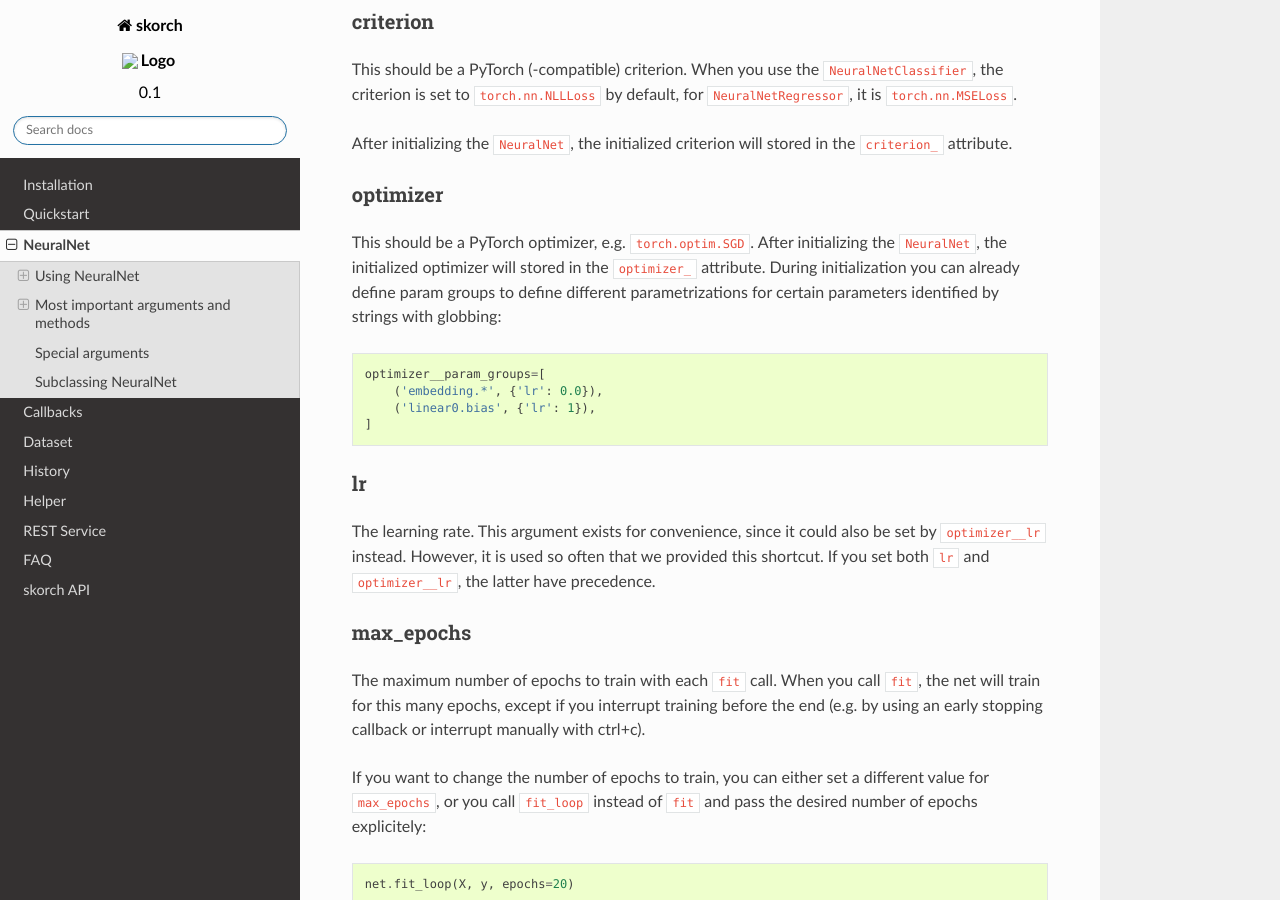
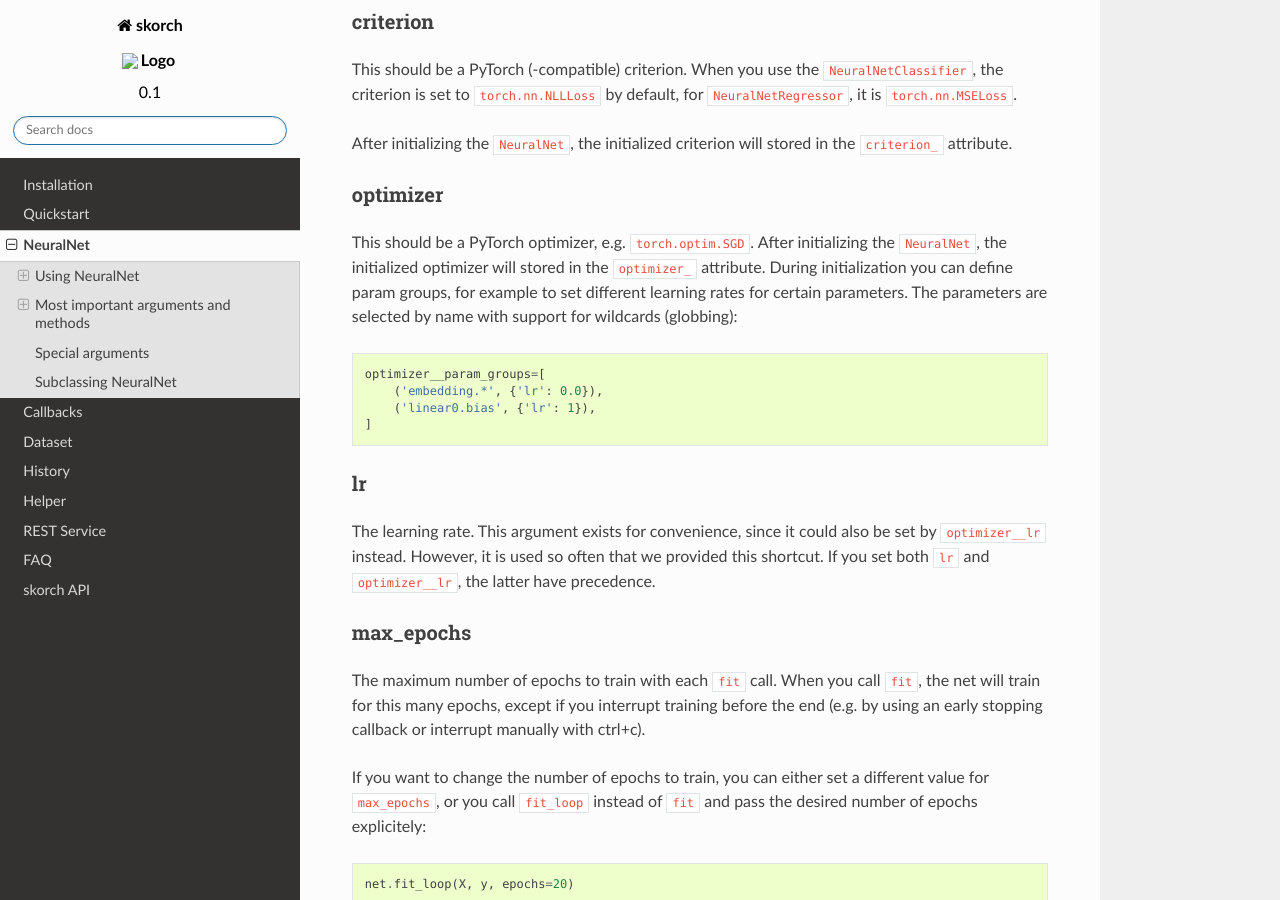
Before and after one commit to skorch-dev/skorch, a Sphinx documentation site: the page built from docs/user/neuralnet.rst, in a window 1280 px wide and 900 px high, scrolled down 1808 px. Built offline with Sphinx 7.4.7 and the Read the Docs theme 2.0.0, drawn with Linux system fonts in a browser that asks for light colours.

Commit message:
Simplify param group documentation

```diff
--- a/docs/user/neuralnet.rst
+++ b/docs/user/neuralnet.rst
@@ -114,9 +114,9 @@ optimizer
 This should be a PyTorch optimizer,
 e.g. ``torch.optim.SGD``. After initializing the ``NeuralNet``, the
 initialized optimizer will stored in the ``optimizer_`` attribute.
-During initialization you can already define param groups to define
-different parametrizations for certain parameters identified by
-strings with globbing:
+During initialization you can define param groups, for example to
+set different learning rates for certain parameters. The parameters
+are selected by name with support for wildcards (globbing):
 
 .. code:: python
 
```
